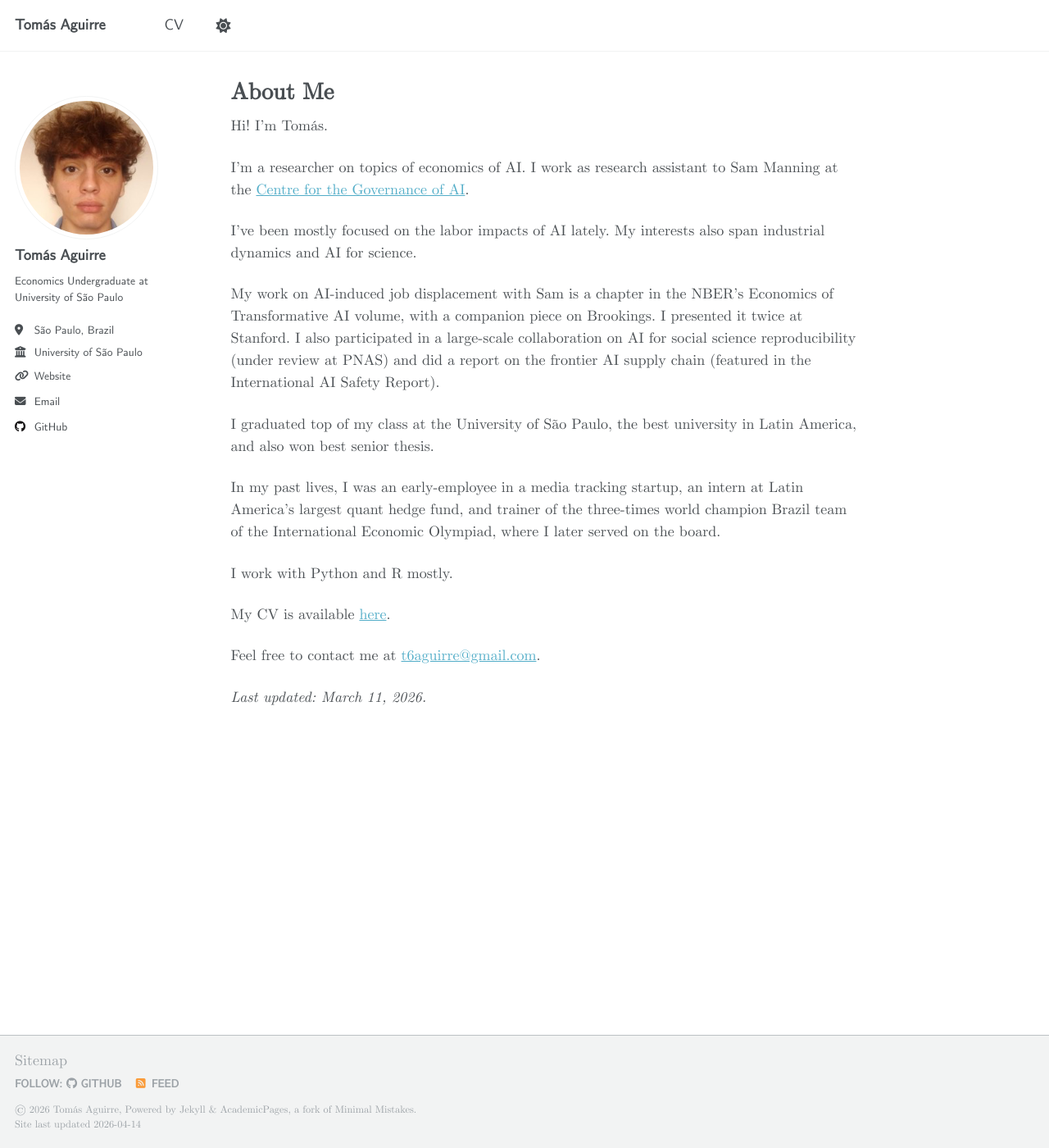
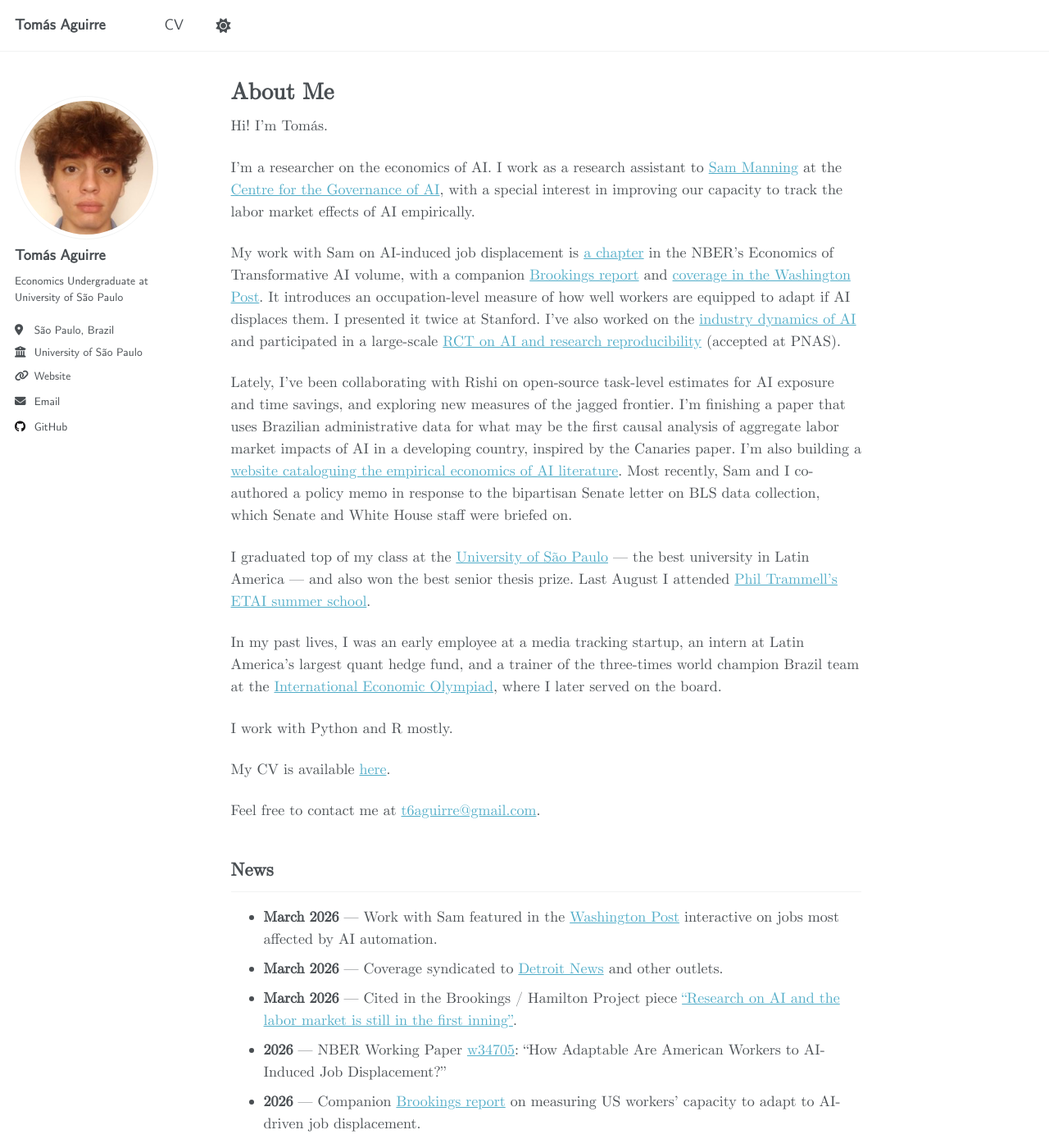
Before and after one commit to t6aguirre/t6aguirre.github.io, a Jekyll site: the page built from _pages/about.md, in a window 1280 px wide and 1400 px high. Shown: the whole window at 82% size. Built offline with Jekyll 4.4.1, drawn with Linux system fonts in a browser that asks for light colours; some of the changed text lies outside the part shown.

Commit message:
Update about page: add news section and inline links

```diff
--- a/_pages/about.md
+++ b/_pages/about.md
@@ -8,15 +8,15 @@ redirect_from:
 ---
 Hi! I'm Tomás.
 
-I'm a researcher on topics of economics of AI. I work as research assistant to Sam Manning at the [Centre for the Governance of AI](https://governance.ai/).
+I'm a researcher on the economics of AI. I work as a research assistant to [Sam Manning](https://www.governance.ai/team/sam-manning) at the [Centre for the Governance of AI](https://governance.ai/), with a special interest in improving our capacity to track the labor market effects of AI empirically.
 
-I've been mostly focused on the labor impacts of AI lately. My interests also span industrial dynamics and AI for science.
+My work with Sam on AI-induced job displacement is [a chapter](https://www.nber.org/papers/w34705) in the NBER's Economics of Transformative AI volume, with a companion [Brookings report](https://www.brookings.edu/articles/measuring-us-workers-capacity-to-adapt-to-ai-driven-job-displacement/) and [coverage in the Washington Post](https://www.washingtonpost.com/technology/interactive/2026/jobs-most-affected-ai-automation/). It introduces an occupation-level measure of how well workers are equipped to adapt if AI displaces them. I presented it twice at Stanford. I've also worked on the [industry dynamics of AI](https://arxiv.org/abs/2406.01722) and participated in a large-scale [RCT on AI and research reproducibility](https://papers.ssrn.com/sol3/papers.cfm?abstract_id=5118632) (accepted at PNAS).
 
-My work on AI-induced job displacement with Sam is a chapter in the NBER's Economics of Transformative AI volume, with a companion piece on Brookings. I presented it twice at Stanford. I also participated in a large-scale collaboration on AI for social science reproducibility (under review at PNAS) and did a report on the frontier AI supply chain (featured in the International AI Safety Report).
+Lately, I've been collaborating with Rishi on open-source task-level estimates for AI exposure and time savings, and exploring new measures of the jagged frontier. I'm finishing a paper that uses Brazilian administrative data for what may be the first causal analysis of aggregate labor market impacts of AI in a developing country, inspired by the Canaries paper. I'm also building a [website cataloguing the empirical economics of AI literature](https://empirical-economics-of-ai.vercel.app/). Most recently, Sam and I co-authored a policy memo in response to the bipartisan Senate letter on BLS data collection, which Senate and White House staff were briefed on.
 
-I graduated top of my class at the University of São Paulo, the best university in Latin America, and also won best senior thesis.
+I graduated top of my class at the [University of São Paulo](https://www5.usp.br/english/) — the best university in Latin America — and also won the best senior thesis prize. Last August I attended [Phil Trammell's ETAI summer school](https://etai.stanford.edu/).
 
-In my past lives, I was an early-employee in a media tracking startup, an intern at Latin America's largest quant hedge fund, and trainer of the three-times world champion Brazil team of the International Economic Olympiad, where I later served on the board.
+In my past lives, I was an early employee at a media tracking startup, an intern at Latin America's largest quant hedge fund, and a trainer of the three-times world champion Brazil team at the [International Economic Olympiad](https://ieo-official.org/), where I later served on the board.
 
 I work with Python and R mostly.
 
@@ -24,4 +24,12 @@ My CV is available [here](https://t6aguirre.github.io/files/tomas_aguirre_cv.pdf
 
 Feel free to contact me at [t6aguirre@gmail.com](mailto:t6aguirre@gmail.com).
 
-*Last updated: March 11, 2026.*
+## News
+
+- **March 2026** — Work with Sam featured in the [Washington Post](https://www.washingtonpost.com/technology/interactive/2026/jobs-most-affected-ai-automation/) interactive on jobs most affected by AI automation.
+- **March 2026** — Coverage syndicated to [Detroit News](https://eu.detroitnews.com/story/business/2026/03/16/see-which-jobs-are-most-threatened-by-ai-and-who-may-be-able-to-adapt/89179302007/) and other outlets.
+- **March 2026** — Cited in the Brookings / Hamilton Project piece ["Research on AI and the labor market is still in the first inning"](https://www.brookings.edu/articles/research-on-ai-and-the-labor-market-is-still-in-the-first-inning/).
+- **2026** — NBER Working Paper [w34705](https://www.nber.org/papers/w34705): "How Adaptable Are American Workers to AI-Induced Job Displacement?"
+- **2026** — Companion [Brookings report](https://www.brookings.edu/articles/measuring-us-workers-capacity-to-adapt-to-ai-driven-job-displacement/) on measuring US workers' capacity to adapt to AI-driven job displacement.
+
+*Last updated: April 14, 2026.*
```
